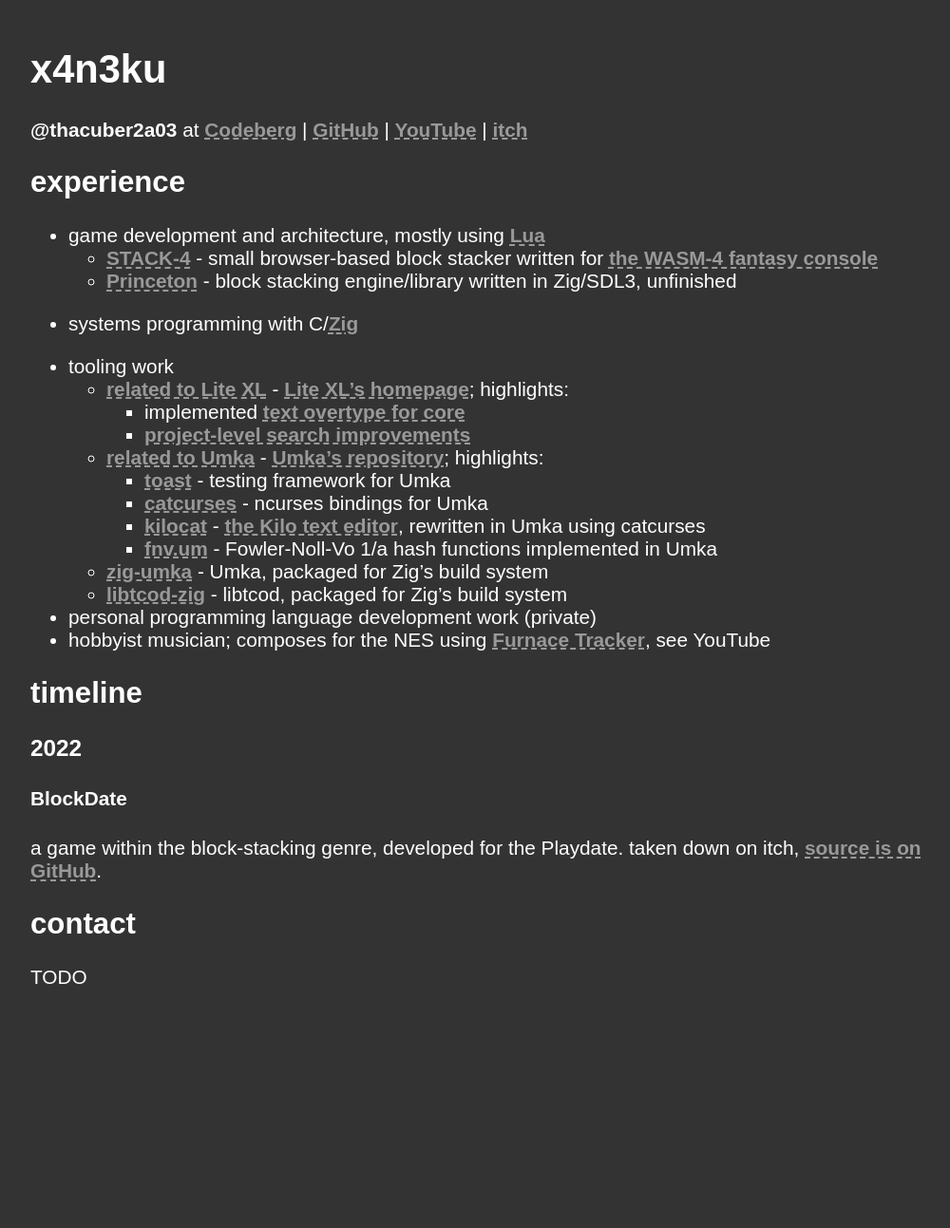
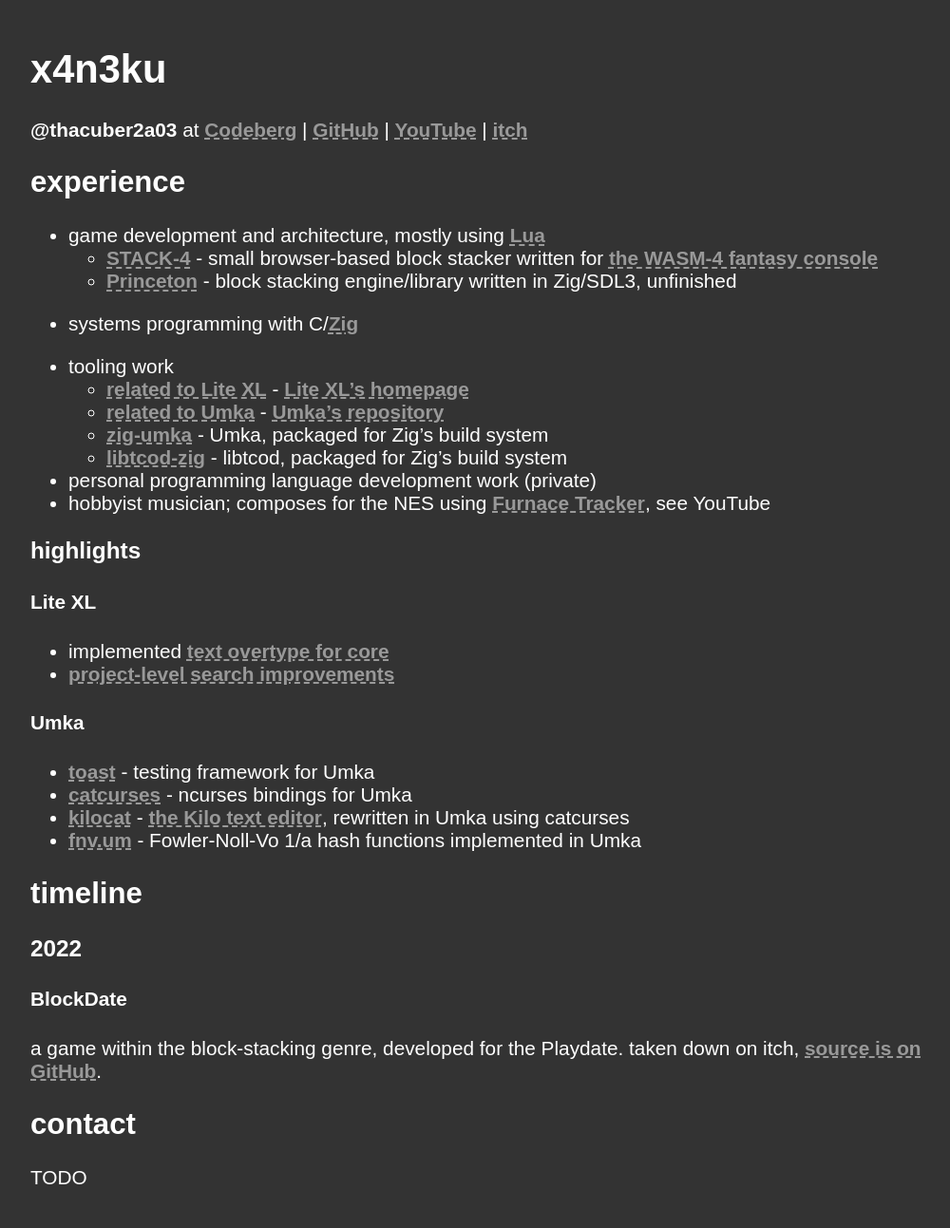
Before and after one commit to thacuber2a03/thacuber2a03.github.io, a Jekyll site: the page built from things/resume.md, in a window 1280 px wide. Shown: the whole page at 95% size, without its empty margins (128-1128 px from the left). Built offline with Jekyll 4.4.1, drawn with Linux system fonts in a browser that asks for light colours; before the commit the page ends 1082 px from its top, so only the background shows below that.

Commit message:
***still too crowded***

```diff
--- a/things/resume.md
+++ b/things/resume.md
@@ -21,21 +21,25 @@ layout: default
 - systems programming with C/[Zig](https://ziglang.org)
 
 - tooling work
-  - [related to Lite XL](https://github.com/lite-xl/lite-xl/issues?q=author%3Athacuber2a03) - [Lite XL's homepage](https://lite-xl.com); highlights:
-    - implemented [text overtype for core](https://github.com/lite-xl/lite-xl/pull/1495)
-    - [project-level search improvements](https://github.com/lite-xl/lite-xl/pull/1876)
-
-  - [related to Umka](https://github.com/thacuber2a03?tab=repositories&q=topic%3Aumka-lang) - [Umka's repository](https://github.com/vtereshkov/umka-lang); highlights:
-    - [toast](https://github.com/thacuber2a03/toast) - testing framework for Umka
-    - [catcurses](https://github.com/thacuber2a03/catcurses) - ncurses bindings for Umka
-    - [kilocat](https://github.com/thacuber2a03/kilocat) - [the Kilo text editor](https://github.com/antirez/kilo), rewritten in Umka using catcurses
-    - [fnv.um](https://github.com/thacuber2a03/fnv.um) - Fowler-Noll-Vo 1/a hash functions implemented in Umka
-
+  - [related to Lite XL](https://github.com/lite-xl/lite-xl/issues?q=author%3Athacuber2a03) - [Lite XL's homepage](https://lite-xl.com)
+  - [related to Umka](https://github.com/thacuber2a03?tab=repositories&q=topic%3Aumka-lang) - [Umka's repository](https://github.com/vtereshkov/umka-lang)
   - [zig-umka](https://codeberg.org/thacuber2a03/zig-umka) - Umka, packaged for Zig's build system
   - [libtcod-zig](https://codeberg.org/thacuber2a03/libtcod-zig) - libtcod, packaged for Zig's build system
 
 - personal programming language development work (private)
 - hobbyist musician; composes for the NES using [Furnace Tracker](https://github.com/tildearrow/furnace), see YouTube
+
+### highlights
+
+#### Lite XL
+- implemented [text overtype for core](https://github.com/lite-xl/lite-xl/pull/1495)
+- [project-level search improvements](https://github.com/lite-xl/lite-xl/pull/1876)
+
+#### Umka
+- [toast](https://github.com/thacuber2a03/toast) - testing framework for Umka
+- [catcurses](https://github.com/thacuber2a03/catcurses) - ncurses bindings for Umka
+- [kilocat](https://github.com/thacuber2a03/kilocat) - [the Kilo text editor](https://github.com/antirez/kilo), rewritten in Umka using catcurses
+- [fnv.um](https://github.com/thacuber2a03/fnv.um) - Fowler-Noll-Vo 1/a hash functions implemented in Umka
 
 ## timeline
 
```
